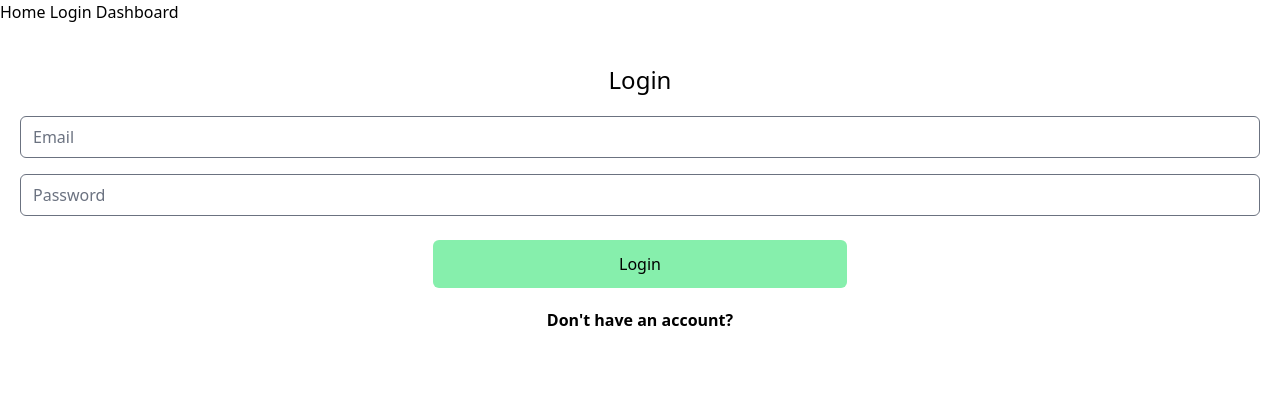
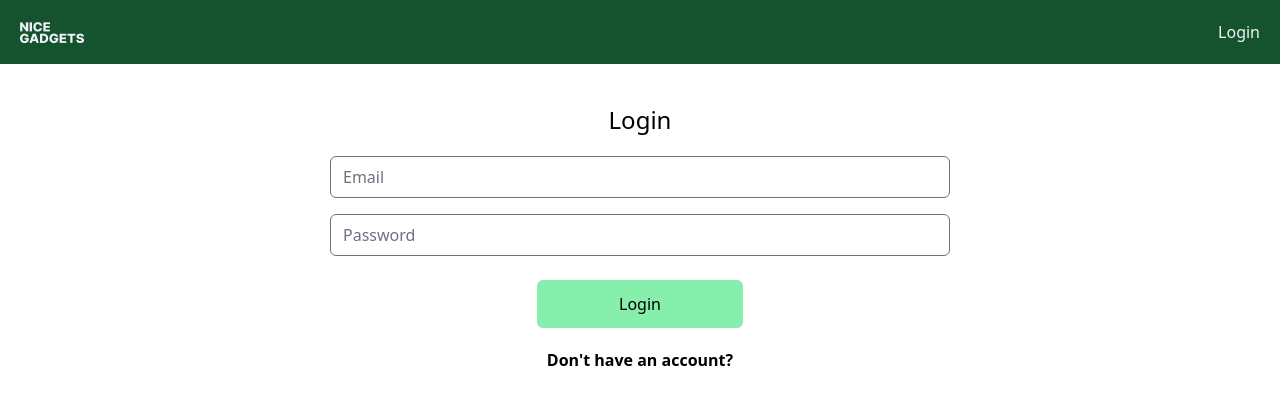
Before and after one commit to ysrckr/phone-catalog, a Vue app in the folder admin/: page /login in a window 1280 px wide. Shown: the top 404 px of the page. Built offline with nearby package versions, Linux system fonts and the light colour scheme; no server answers; what @tanstack/vue-query would draw is missing.

Commit message:
create header

```diff
--- a/admin/src/layouts/Header.vue
+++ b/admin/src/layouts/Header.vue
@@ -1,11 +1,33 @@
+<script setup lang="ts">
+import { useAuthStore } from '@/stores/authStore';
+
+const { isAuthenticated } = useAuthStore();
+</script>
+
 <template>
-  <router-link to="/">
-    Home
-  </router-link>
-  <router-link to="/login">
-    Login
-  </router-link>
-  <router-link to="/dashboard">
-    Dashboard
-  </router-link>
+  <header class="flex justify-between items-center bg-green-900 px-5 py-5">
+    <div>
+      <router-link to="/">
+        <img src="@/assets/logo.png" alt="logo" />
+      </router-link>
+    </div>
+    <div>
+      <ul class="flex justify-between items-center gap-3 text-gray-100">
+        <li v-if="isAuthenticated">
+          <router-link
+          to="/dashboard"
+          :active-class="'text-green-200 underline'"
+          >
+          Dashboard
+        </router-link>
+        </li>
+        <li v-if="!isAuthenticated">
+          <router-link to="/login">Login</router-link>
+        </li>
+        <li v-if="isAuthenticated">
+          <router-link to="/logout">Logout</router-link>
+        </li>
+      </ul>
+    </div>
+  </header>
 </template>
--- a/admin/src/pages/LoginPage.vue
+++ b/admin/src/pages/LoginPage.vue
@@ -57,9 +57,9 @@ const onLogin = async () => {
 </script>
 
 <template>
-  <div class="container flex flex-col justify-center px-5 mt-10 text-center">
+  <div class="container flex flex-col justify-center px-5 mt-10 text-center mx-auto">
     <h1 class="text-2xl text-center">Login</h1>
-    <form class="flex flex-col gap-4 mt-5">
+    <form class="flex flex-col gap-4 mt-5 mx-auto w-1/2">
       <input
         type="email"
         placeholder="Email"
```
Also changed, not shown: admin/src/assets/logo.png (added).
